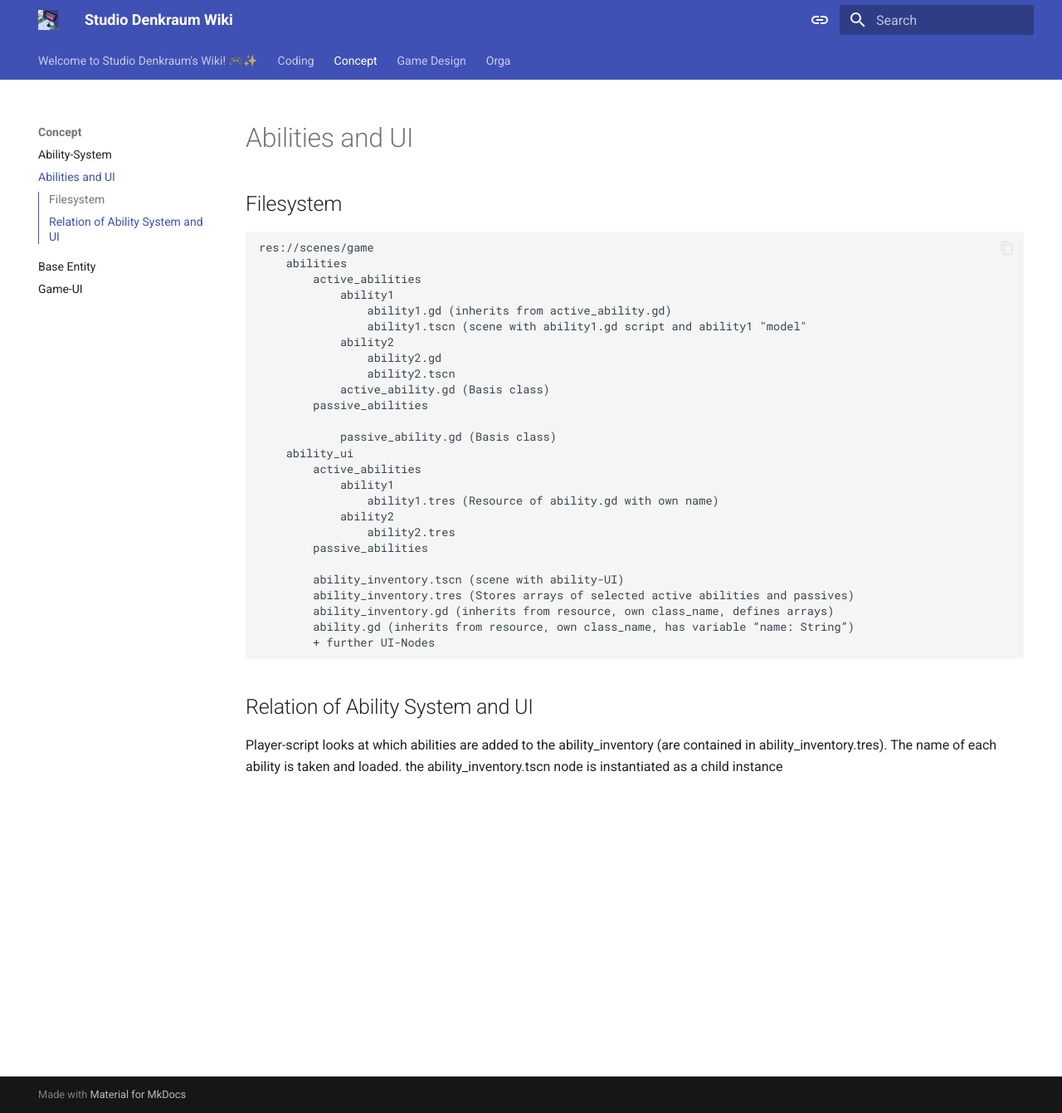
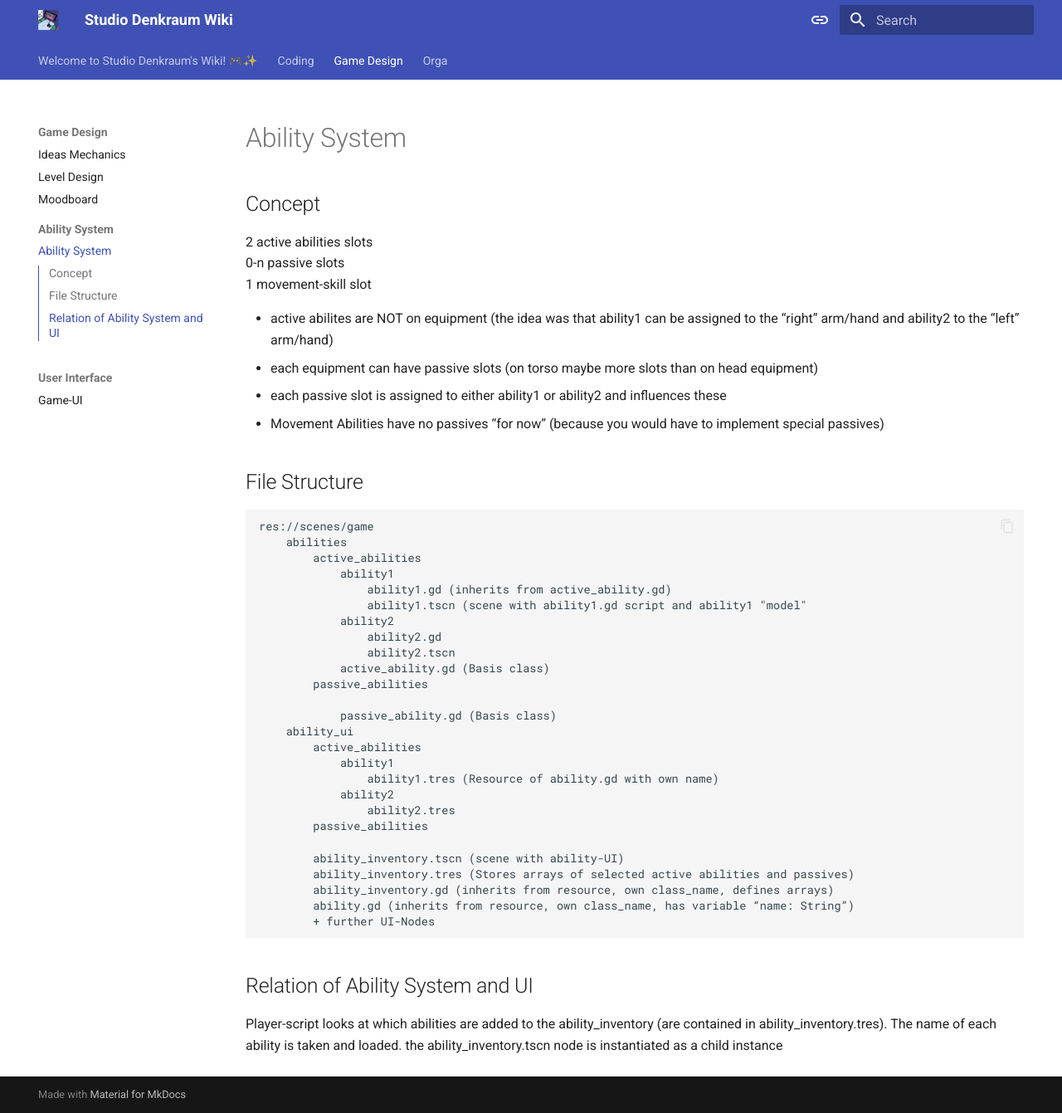
Before and after one commit to Studio-Denkraum/Studio-Denkraum.github.io, an MkDocs documentation site: the page built from docs/Game_Design/Ability_System/Ability_System.md, in a window 1280 px wide and 1341 px high. Shown: the whole window at 83% size. Built offline with MkDocs 1.6.1 and Material for MkDocs 9.7.7, drawn with Linux system fonts in a browser that asks for light colours.

Commit message:
reorganize wiki structure

````diff
--- a/docs/Concept/AbilitySystemAndUI.md
+++ b/docs/Game_Design/Ability_System/Ability_System.md
@@ -1,6 +1,18 @@
-# Abilities and UI
+## Concept
 
-## Filesystem
+2 active abilities slots
+0-n passive slots
+1 movement-skill slot
+
+<ul>
+  <li>active abilites are NOT on equipment (the idea was that ability1 can be assigned to the “right” arm/hand and ability2 to the “left” arm/hand)</li>
+  <li>each equipment can have passive slots (on torso maybe more slots than on head equipment)</li>
+  <li>each passive slot is assigned to either ability1 or ability2 and influences these</li>
+  <li>Movement Abilities have no passives “for now” (because you would have to implement special passives)</li>
+</ul>
+
+
+## File Structure
 
 ```
 res://scenes/game
````
Also changed, not shown: docs/Coding/Base_Classes/Active_Ability.md (added, +3 -0 lines), docs/Coding/Base_Classes/Entity.md (added, +26 -0 lines), docs/Coding/Hitbox_and_Hurtbox.md (renamed from docs/Coding/hitbox.md, +2 -4 lines), docs/Concept/AbilitySystem.md (deleted, +0 -12 lines), docs/Concept/BaseEntity.md (deleted, +0 -21 lines), docs/Game_Design/Ideas_Mechanics.md (added, +9 -0 lines), docs/Game_Design/Level_Design.md (+4 -3 lines), docs/Game_Design/User_Interface/Inventory_UI.md (renamed from docs/Concept/GameUI.md).
